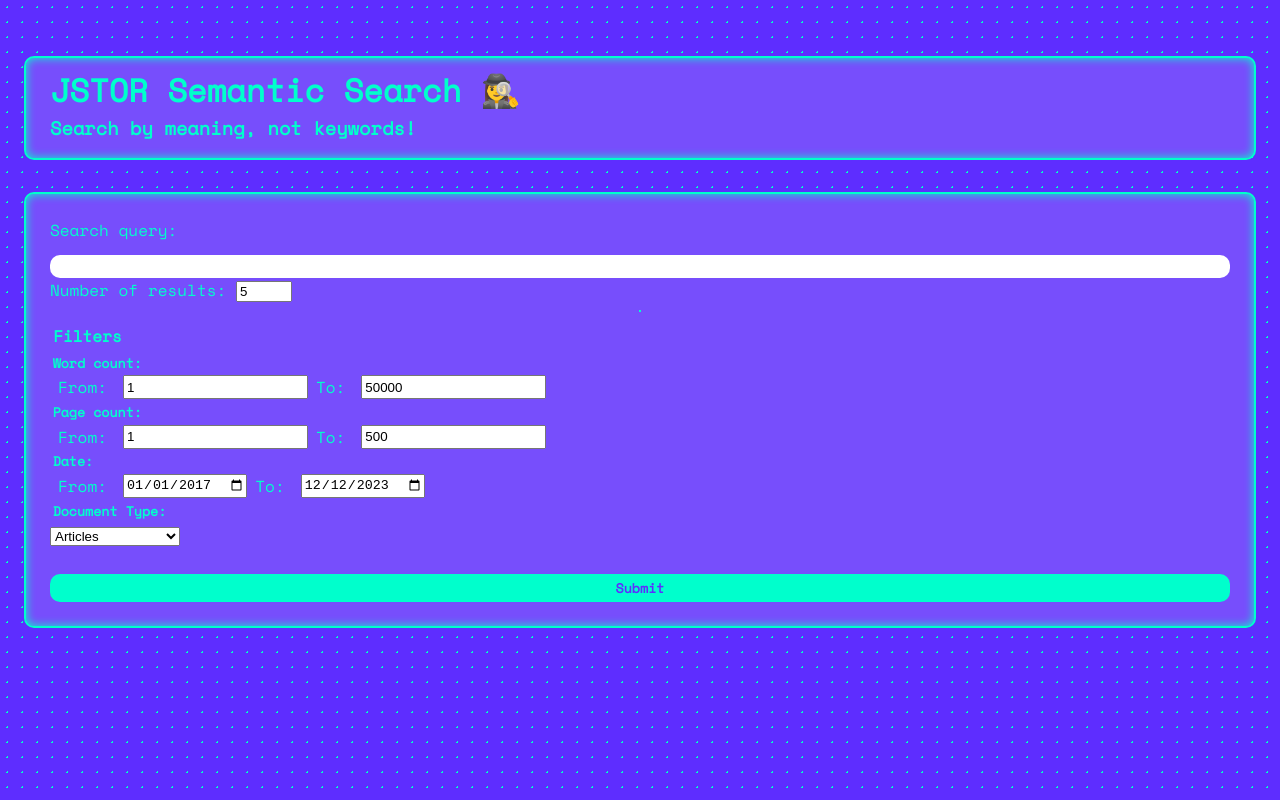
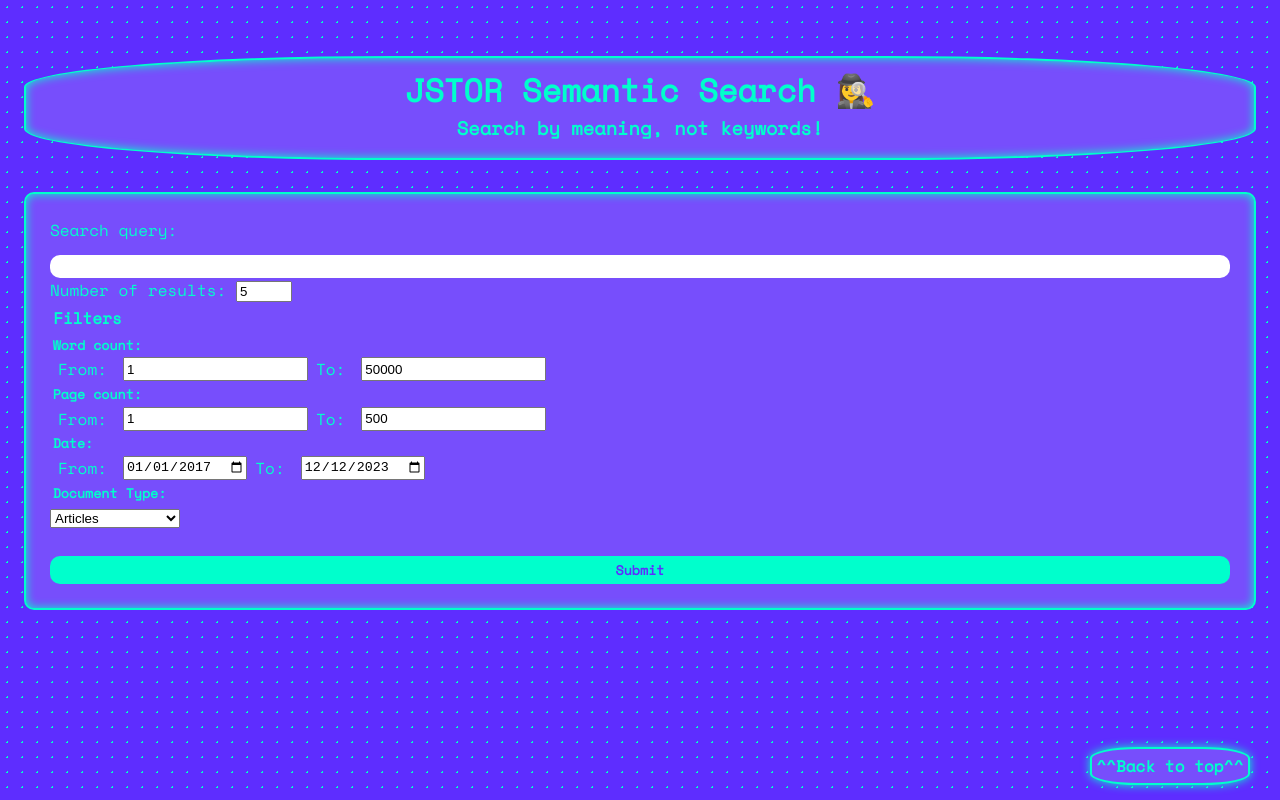
Before and after one commit to CZboop/JSTOR-Semantic-Search, a React (Create React App) app in the folder frontend/: page / in a window 1280 px wide. Built offline with nearby package versions, Linux system fonts and the light colour scheme; the HTML template or start-up script is replaced by a standard one.

Commit message:
added scroll back to top button in frontend

```diff
--- a/frontend/src/App.css
+++ b/frontend/src/App.css
@@ -6,12 +6,16 @@
   --highlight: rgb(0, 255, 204);
 }
 
+html {
+  scroll-behavior: smooth;
+}
+
 body {
-  background-color: rgb(94, 45, 255);
-  color: rgb(0, 255, 204);
+  background-color: var(--bg);
+  color: var(--highlight);
   font-family: 'Space Mono', monospace;
   padding: 1em;
-  background-image: radial-gradient(rgb(0, 255, 204) 1px, transparent 0);
+  background-image: radial-gradient(var(--highlight) 1px, transparent 0);
   background-size: 15px 15px;
 }
 
@@ -23,23 +27,25 @@
   display: flex;
   flex-direction: column;
   border-radius: 10px;
-  border: 2px solid rgb(0, 255, 204);
+  border: 2px solid var(--highlight);
   padding: 1.5em;
   margin-top: 2em;
   margin-bottom: 2em;
-  background-color: rgb(119, 78, 252);
-  box-shadow: rgb(0, 255, 204) 0 0 10px inset;
+  background-color: var(--content-bg);
+  box-shadow: var(--highlight) 0 0 10px inset;
 }
 
 .App-header {
   padding-top: 0.5em;
   padding-bottom: 1em;
+  border-radius: 30%;
+  text-align: center;
 }
 
 .query-form button {
   font-weight: bold;
-  background-color: rgb(0, 255, 204);
-  color: rgb(94, 45, 255);
+  background-color: var(--highlight);
+  color: var(--bg);
   font-family: 'Space Mono', monospace;
   border-radius: 10px;
   border: none;
@@ -47,9 +53,10 @@
   padding: 0.3em;
 }
 .query-form button:hover {
-  background-color: rgb(110, 252, 223);
-  color: rgb(94, 45, 255);
-  box-shadow: rgb(0, 255, 204) 0 0 10px;
+  background-color: var(--highlight);
+  color: var(--bg);
+  box-shadow: var(--highlight) 0 0 10px;
+  transition: all 0.2s;
 }
 
 .query-form {
@@ -94,3 +101,29 @@
   margin: 0;
   padding: 0;
 }
+
+.scrollTop {
+  font-weight: bold;
+  background-color: var(--content-bg);
+  color: var(--highlight);
+  border-radius: 30%;
+  padding: 0.3em;
+  border: 2px solid var(--highlight);
+  text-decoration: none;
+  position: fixed;
+  right: 30px;
+  bottom: 15px;
+  display: inline-flex;
+  justify-content: center;
+  text-align: center;
+  box-shadow: var(--highlight) 0 0 10px;
+  transition: 0.4s ease-out;
+}
+
+.scrollTop:hover {
+  background-color: var(--highlight);
+  color: var(--bg);
+  box-shadow: var(--highlight) 0 0 10px;
+  transition: 0.2s ease-out;
+  /* transform: translateY(-2px); */
+}
--- a/frontend/src/App.js
+++ b/frontend/src/App.js
@@ -83,7 +83,6 @@
             required/>
 
           </div>
-          <hr></hr>
           <div className='filtersContainer'>
           <h4 id='filtersHeading'>
             Filters
@@ -193,6 +192,7 @@
           }
 
         </div>
+        <a href='#' className='scrollTop'>^^Back to top^^</a>
     </div>
   );
 }
--- a/frontend/src/components/SearchResult.css
+++ b/frontend/src/components/SearchResult.css
@@ -2,7 +2,7 @@
     border-radius: 10px;
     border: 2px solid var(--highlight);
     padding: 1.5em;
-    padding-top: 0.5em;
+    padding-top: 1em;
     margin-top: 2em;
     margin-bottom: 1em;
     background-color: var(--content-bg);
@@ -17,6 +17,7 @@
 .SearchResult a:hover {
     text-decoration: white wavy underline;
     color: white;
+    transition: all 0.2s;
 }
 
 h5, h4 {
```
